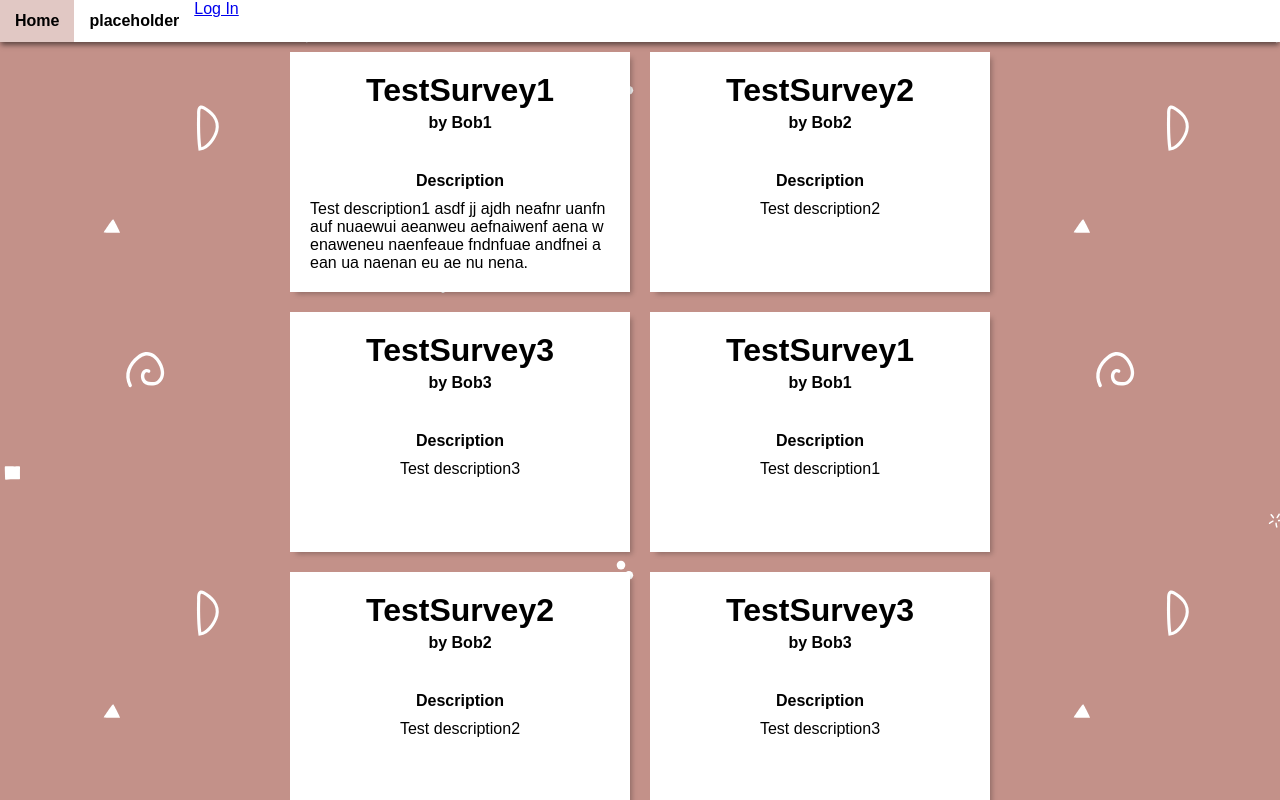
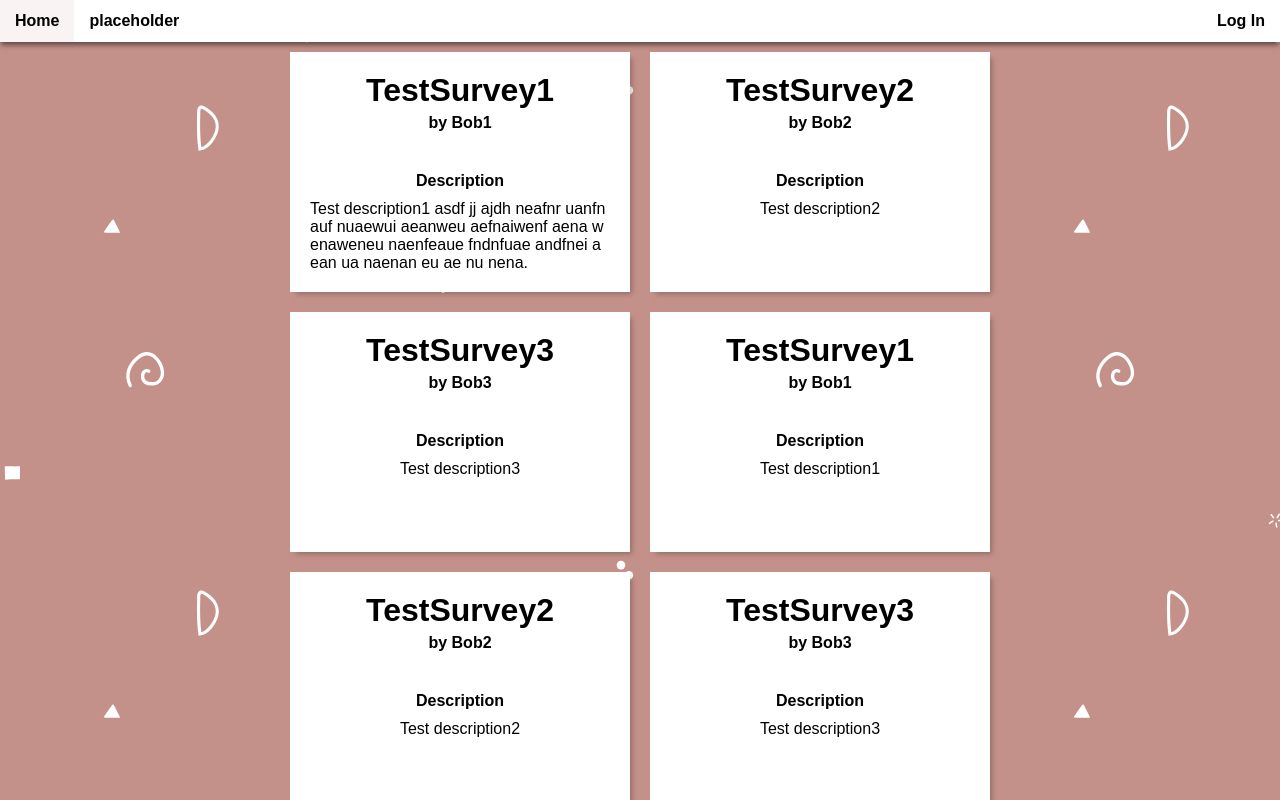
Before and after one commit to AndrasIstvanRacz/survey-app-frontend, a React (Create React App) app: page / in a window 1280 px wide. Shown: the top 800 px of the page. Built offline with nearby package versions, Linux system fonts and the light colour scheme.

Commit message:
Navbar button hover color changed

```diff
--- a/src/components/Navigation/NavigationStyle.css
+++ b/src/components/Navigation/NavigationStyle.css
@@ -16,10 +16,20 @@
     font-weight: bold;
 }
 
-.NavButtons:hover{
-    background-color:rgba(195,145,137,0.5);
+.LoginButton {
+    float: right;
+    display: block;
+    color: black;
+    text-align: center;
+    padding: 12px 15px;
+    text-decoration: none;
+    font-weight: bold;
 }
 
-.NavButtons:active{
-    background-color:rgba(195,145,137,0.7);
+.LoginButton:hover, .NavButtons:hover{
+    background-color:rgba(195,145,137,0.1);
 }
+
+.LoginButton:hover, .NavButtons:active{
+    background-color: rgba(195,145,137,0.2);
+}
```
